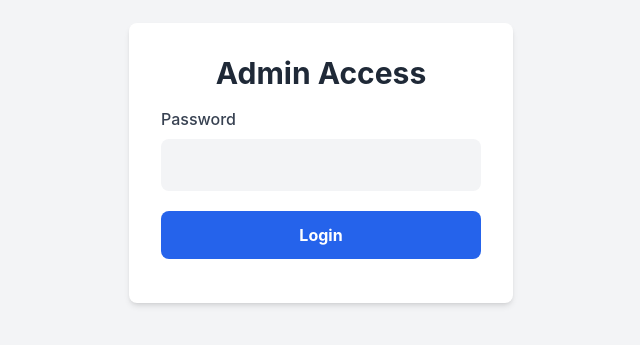
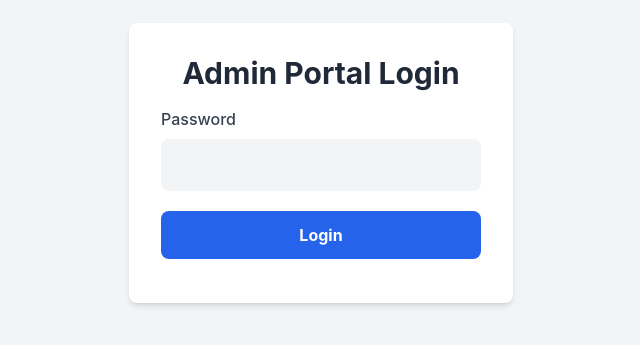
Before and after one commit to BL4-1/Interns.in-mrcw, a plain HTML site: page public/admin-login.html in a window 1280 px wide. Shown: the part 237-582 px from the top of the page, without its empty margins (319-959 px from the left). Drawn offline with nearby package versions, Linux system fonts and the light colour scheme.

Commit message:
Add visible proof marker to admin login page

```diff
--- a/public/admin-login.html
+++ b/public/admin-login.html
@@ -8,7 +8,7 @@
 </head>
 <body class="flex items-center justify-center min-h-screen">
     <div class="w-full max-w-sm p-8 bg-white rounded-lg shadow-md">
-        <h1 class="text-3xl font-bold mb-4 text-center text-gray-800">Admin Access</h1>
+        <h1 class="text-3xl font-bold mb-4 text-center text-gray-800">Admin Portal Login</h1>
         <form id="admin-login-form">
             <div class="mb-5">
                 <label for="admin-password" class="block text-gray-700 font-medium mb-2">Password</label>
```
